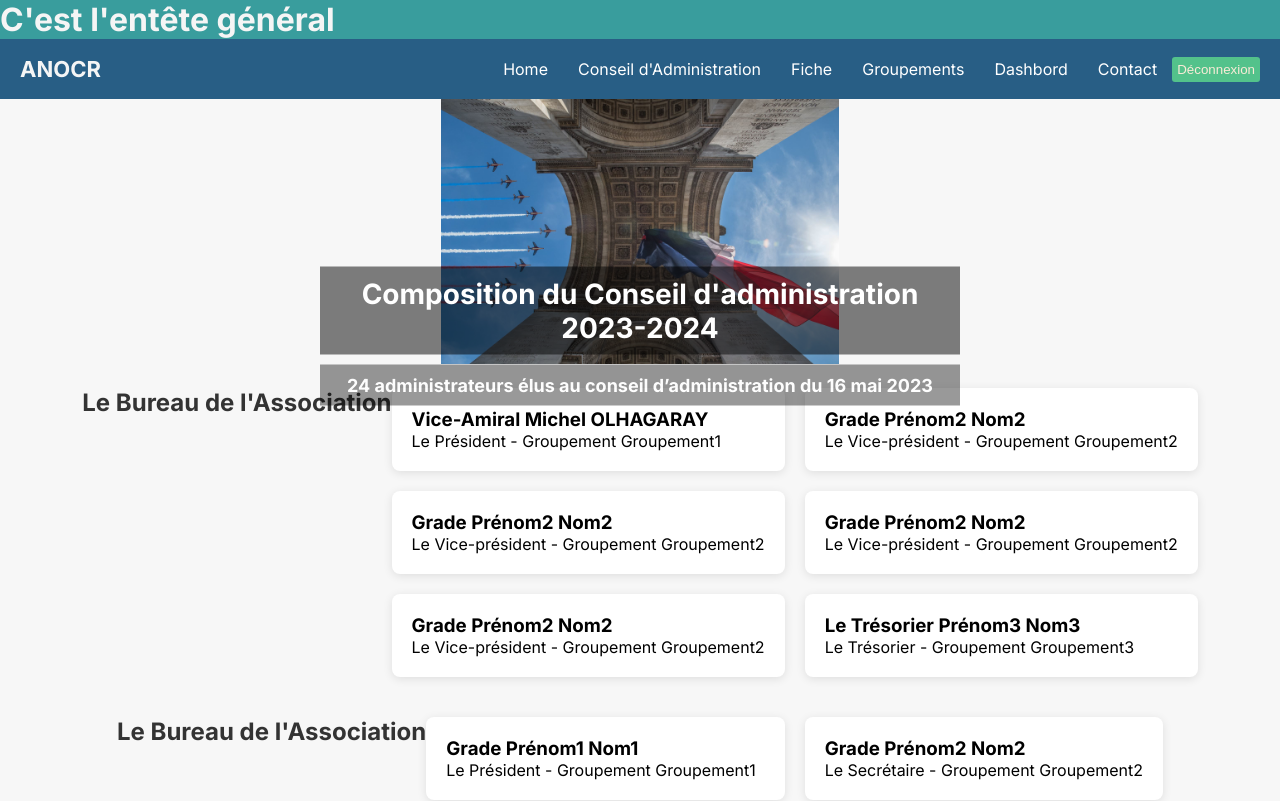
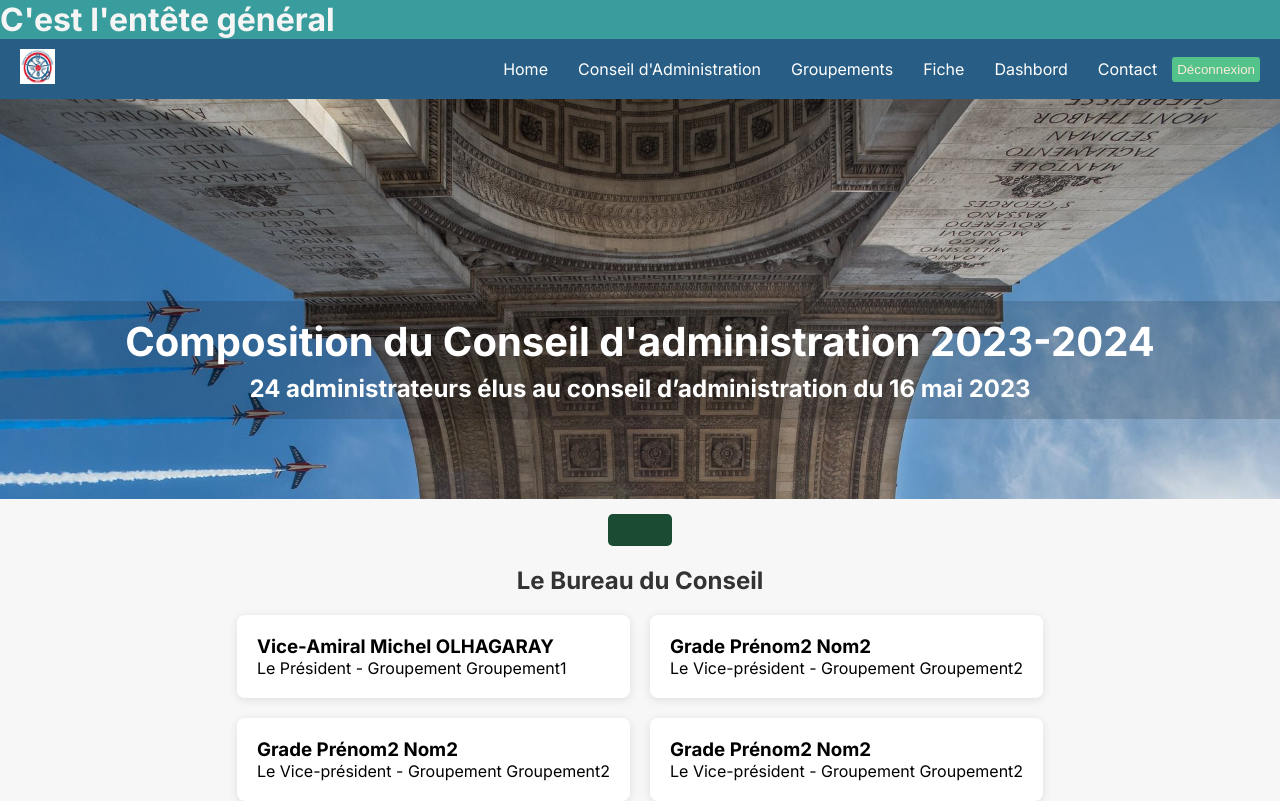
Before and after one commit to Natalina933/annuaire, a Next.js app: page /conseil in a window 1280 px wide. Shown: the top 801 px of the page. Built offline with nearby package versions, Linux system fonts and the light colour scheme.

Commit message:
correction conseil banner datas

```diff
--- a/src/app/conseil/page.jsx
+++ b/src/app/conseil/page.jsx
@@ -1,58 +1,35 @@
 "use client"
 import React, { useRef } from 'react';
 import styles from './page.module.css';
-import Image from 'next/image';
 import Button from '@/components/button/Button';
 import ReactToPrint from 'react-to-print';
-import Header from "public/image/arc.jpg";
 import ConseilList from '@/components/list/ConseilList';
-
+import BureauData from "../datas/ListBureau.json";
+import MembersData from '../datas/ListMembers.json';
+import Banner from '@/components/banner/Banner';
+import { AiOutlinePrinter } from 'react-icons/ai';
 
 const Conseil = () => {
   const componentRef = useRef(null);
 
-  const BureauData = [
-    { poste: "Le Président", grade: "Vice-Amiral", prenom: "Michel", nom: "OLHAGARAY", groupement: "Groupement1" },
-    { poste: "Le Vice-président", grade: "Grade", prenom: "Prénom2", nom: "Nom2", groupement: "Groupement2" },
-    { poste: "Le Vice-président", grade: "Grade", prenom: "Prénom2", nom: "Nom2", groupement: "Groupement2" },
-    { poste: "Le Vice-président", grade: "Grade", prenom: "Prénom2", nom: "Nom2", groupement: "Groupement2" },
-    { poste: "Le Vice-président", grade: "Grade", prenom: "Prénom2", nom: "Nom2", groupement: "Groupement2" },
-    { poste: "Le Trésorier", grade: "Le Trésorier", prenom: "Prénom3", nom: "Nom3", groupement: "Groupement3" },
-
-
-
-  ];
-
-  const BoardMembers = [
-    { poste: "Le Président", grade: "Grade", prenom: "Prénom1", nom: "Nom1", groupement: "Groupement1" },
-    { poste: "Le Secrétaire", grade: "Grade", prenom: "Prénom2", nom: "Nom2", groupement: "Groupement2" },
-    { poste: "Le Trésorier", grade: "Grade", prenom: "Prénom3", nom: "Nom3", groupement: "Groupement3" },
-  ];
-
   return (
     <main className={styles.container} ref={componentRef}>
-      <header>
-        <Image src={Header} className={styles.img} alt='Image header' />
-        <div className={styles.imgText}>
-          <h1>Composition du Conseil d'administration 2023-2024</h1>
-          <h2>24 administrateurs élus au conseil d’administration du 16 mai 2023</h2>
-        </div>
-      </header>
-      <ConseilList members={BureauData} />
-
-      <ConseilList members={BoardMembers} />
-
+      <Banner />
       <section className={styles.button}>
-        <ReactToPrint
+      <ReactToPrint
           trigger={() => (
-            <Button
-              url="/"
-              text="Imprimer/Télécharger"
-            />
+            <Button url="/">
+              <AiOutlinePrinter className={styles.printIcon}/>
+            </Button>
           )}
           content={() => componentRef.current}
         />
       </section>
+      <ConseilList title="Le Bureau du Conseil" members={BureauData} />
+
+      <ConseilList title="Les Membres du Conseil" members={MembersData} />
+
+
     </main>
   );
 };
--- a/src/app/conseil/page.module.css
+++ b/src/app/conseil/page.module.css
@@ -18,12 +18,13 @@
 .item li {
   color: black;
 }
-/* .header {
+
+.header {
   position: relative;
   height: 265px;
   width: 100%;
   overflow: hidden;
-} */
+}
 
 .img {
   width: 100%;
@@ -33,23 +34,18 @@
 
 .imgText {
   position: absolute;
-  top: 42%;
+  top: 50%;
   left: 50%;
   transform: translate(-50%, -50%);
   text-align: center;
   color: white;
+  background-color: rgba(0, 0, 0, 0.5);
+  padding: 10px 20px;
 }
 
 .imgText h1 {
   font-size: 28px;
   margin-bottom: 10px;
-
-}
-
-.imgText h1,
-.imgText h2 {
-  background-color: rgba(0, 0, 0, 0.5);
-  padding: 10px 20px;
 }
 
 .imgText h2 {
@@ -80,37 +76,17 @@
 .list p {
   margin: 5px 0;
 }
-
-/* .button {
-  display: flex;
-  justify-content: center;
-  margin-top: 20px;
+.printIcon {
+  font-size: 20px;
+  color: whitesmoke;
 }
-
-.button button {
-  background-color: #007bff;
-  color: white;
-  border: none;
-  padding: 10px 20px;
-  border-radius: 5px;
-  cursor: pointer;
-  transition: background-color 0.3s ease-in-out;
-}
-
-.button button:hover {
-  background-color: #0056b3;
-} */
-
-
-/* Media query  */
+/* Media query */
 @media (max-width: 768px) {
   .imgText h1 {
     font-size: 20px;
-    /* Taille du texte réduite */
   }
 
   .imgText h2 {
     font-size: 16px;
-    /* Taille du texte réduite */
   }
 }
--- /dev/null
+++ b/src/app/datas/ListBureau.json
@@ -0,0 +1,8 @@
+[
+    { "cat": "Membres du Bureau", "poste": "Le Président", "grade": "Vice-Amiral", "prenom": "Michel", "nom": "OLHAGARAY", "groupement": "Groupement1" },
+    { "cat": "Membres du Bureau", "poste": "Le Vice-président", "grade": "Grade", "prenom": "Prénom2", "nom": "Nom2", "groupement": "Groupement2" },
+    { "cat": "Membres du Bureau", "poste": "Le Vice-président", "grade": "Grade", "prenom": "Prénom2", "nom": "Nom2", "groupement": "Groupement2" },
+    { "cat": "Membres du Bureau", "poste": "Le Vice-président", "grade": "Grade", "prenom": "Prénom2", "nom": "Nom2", "groupement": "Groupement2" },
+    { "cat": "Membres du Bureau", "poste": "Le Vice-président", "grade": "Grade", "prenom": "Prénom2", "nom": "Nom2", "groupement": "Groupement2" },
+    { "cat": "Membres du Bureau", "poste": "Le Trésorier", "grade": "Le Trésorier", "prenom": "Prénom3", "nom": "Nom3", "groupement": "Groupement3" }
+]
--- /dev/null
+++ b/src/app/datas/ListMembers.json
@@ -0,0 +1,5 @@
+[
+    { "cat": "Membres du Conseil", "poste": "Président du grt", "groupement": "Corrèze Haute-Vienne", "grade": "Capitaine", "prenom": "Jean-Yves", "nom": "ALIX"  },
+    { "cat": "Membres du Conseil", "poste": "Le Secrétaire", "groupement": "Corrèze Haute-Vienne", "grade": "Capitaine", "prenom": "Jean-Yves", "nom": "ALIX"  },
+    { "cat": "Membres du Conseil", "poste": "Le Trésorier", "groupement": "Corrèze Haute-Vienne", "grade": "Capitaine", "prenom": "Jean-Yves", "nom": "ALIX"  }
+  ]
--- /dev/null
+++ b/src/app/datas/MenuNavbar.json
@@ -0,0 +1,43 @@
+[
+    {
+        "id": 1,
+        "title": "Home",
+        "url": "/",
+        "icon": "FaHome"
+    },
+    {
+        "id": 2,
+        "title": "Conseil d'Administration",
+        "url": "/conseil",
+        "icon": "FaUsers"
+
+    },
+    {
+        "id": 3,
+        "title": "Groupements",
+        "url": "/groupements",
+        "icon": "FaListAlt"
+
+    }, {
+        "id": 4,
+        "title": "Fiche",
+        "url": "/fiche",
+        "icon": "FaAddressCard"
+
+    },
+
+    {
+        "id": 5,
+        "title": "Dashbord",
+        "url": "/dashboard",
+        "icon": "FaChartBar"
+
+    },
+    {
+        "id": 6,
+        "title": "Contact",
+        "url": "/FaEnvelopeOpenText",
+        "icon": "FaEnvelopeOpenText"
+
+    }
+]
--- /dev/null
+++ b/src/components/banner/Banner.jsx
@@ -0,0 +1,19 @@
+import React from 'react'
+import styles from "./banner.module.css"
+import Header from "public/image/arc.jpg";
+import Image from 'next/image';
+
+
+const Banner = () => {
+    return (
+        <header className={styles.banner}>
+            <Image src={Header} className={styles.img} alt='Image header' />
+            <div className={styles.imgText}>
+                <h1>Composition du Conseil d'administration 2023-2024</h1>
+                <h2>24 administrateurs élus au conseil d’administration du 16 mai 2023</h2>
+            </div>
+        </header>
+    );
+}
+
+export default Banner;
--- /dev/null
+++ b/src/components/banner/banner.module.css
@@ -0,0 +1,64 @@
+/* Mobile First */
+.banner {
+    position: relative;
+    max-height: 400px;
+    overflow: hidden;
+}
+
+.img {
+    width: 100%;
+    height: auto;
+    object-fit: cover;
+}
+
+.imgText {
+    background-color: rgba(0, 0, 0, 0.15);
+    position: absolute;
+    bottom: 10%;
+    left: 50%;
+    transform: translateX(-50%);
+    text-align: center;
+    color: white;
+    width: 100%;
+    padding: 1rem;
+}
+
+.imgText h1 {
+    font-size: 1.8rem;
+    margin-bottom: 0.5rem;
+}
+
+.imgText h2 {
+    font-size: 1.2rem;
+    margin: 0;
+}
+
+/* Tablet */
+@media (min-width: 768px) {
+    .imgText {
+        bottom: 15%;
+    }
+
+    .imgText h1 {
+        font-size: 2rem;
+    }
+
+    .imgText h2 {
+        font-size: 1.3rem;
+    }
+}
+
+/* Écran */
+@media (min-width: 1024px) {
+    .imgText {
+        bottom: 20%;
+    }
+
+    .imgText h1 {
+        font-size: 2.5rem;
+    }
+
+    .imgText h2 {
+        font-size: 1.5rem;
+    }
+}
--- a/src/components/list/ConseilList.jsx
+++ b/src/components/list/ConseilList.jsx
@@ -1,10 +1,10 @@
 import React from 'react';
 import styles from './conseilList.module.css';
 
-function ConseilList({ members }) {
+function ConseilList({ members, title }) {
     return (
         <div className={styles.container}>
-            <h1 className={styles.title}>Le Bureau de l'Association</h1>
+            <h1 className={styles.title}>{title}</h1>
             <ul className={styles.list}>
                 {members.map((person, index) => (
                     <li key={index} className={styles.listItem}>
@@ -17,6 +17,7 @@ function ConseilList({ members }) {
                     </li>
                 ))}
             </ul>
+
         </div>
     );
 }
--- a/src/components/list/conseilList.module.css
+++ b/src/components/list/conseilList.module.css
@@ -58,3 +58,11 @@
         margin: 0;
     }
 }
+
+@media (min-width:900px) {
+    .container{
+        align-items: center;
+        flex-wrap: wrap;
+        flex-direction: column;
+    }
+}
--- a/src/components/navbar/Navbar.jsx
+++ b/src/components/navbar/Navbar.jsx
@@ -1,53 +1,19 @@
 "use client"
-
 import Link from "next/link";
 import React, { useState, useEffect } from "react";
 import styles from "./navbar.module.css";
-import { FaHome, FaAddressCard, FaUsers, FaListAlt, FaChartBar, FaEnvelopeOpenText } from "react-icons/fa";
+import Image from "next/image";
+import { FaHome, FaUsers, FaListAlt, FaAddressCard, FaChartBar, FaEnvelopeOpenText } from 'react-icons/fa';
+import MenuNavbar from "@/app/datas/MenuNavbar";
 
-const links = [
-    {
-        id: 1,
-        title: "Home",
-        url: "/",
-        icon: <FaHome />,
-    },
-    {
-        id: 2,
-        title: "Conseil d'Administration",
-        url: "/conseil",
-        icon: <FaUsers />,
-
-    },
-    {
-        id: 3,
-        title: "Fiche",
-        url: "/fiche",
-        icon: <FaAddressCard />,
-
-    },
-    {
-        id: 4,
-        title: "Groupements",
-        url: "/groupements",
-        icon: <FaListAlt />,
-
-    },
-    {
-        id: 5,
-        title: "Dashbord",
-        url: "/dashboard",
-        icon: <FaChartBar />,
-
-    },
-    {
-        id: 6,
-        title: "Contact",
-        url: "/FaEnvelopeOpenText",
-        icon: <FaEnvelopeOpenText />
-
-    },
-];
+const iconComponents = {
+    FaHome,
+    FaUsers,
+    FaListAlt,
+    FaAddressCard,
+    FaChartBar,
+    FaEnvelopeOpenText
+};
 const Navbar = () => {
     const [deviceType, setDeviceType] = useState("desktop");
 
@@ -71,17 +37,16 @@ const Navbar = () => {
         };
     }, []);
 
+    const renderLinks = () => (
+        <section className={`${styles.links} ${styles[deviceType]}`}>
+            {MenuNavbar.map((link) => {
+                const IconComponent = iconComponents[link.icon]; // Récupère le composant d'icône correspondant
                 return (
-        <nav className={`${styles.container} ${styles[deviceType]}`}>
-            <Link href="/" className={styles.logo}>
-                ANOCR
+                    <Link key={link.id} href={link.url} className={styles.link}>
+                        {deviceType === "desktop" ? link.title : <IconComponent />}
                     </Link>
-            <section className={`${styles.links} ${styles[deviceType]}`}>
-                {links.map((link) => (
-                    <Link key={link.id} href={link.url} className={styles.link}>
-                        {deviceType === "desktop" ? link.title : link.icon}
-                    </Link>
-                ))}
+                );
+            })}
             <button
                 className={styles.logout}
                 onClick={() => {
@@ -91,6 +56,14 @@ const Navbar = () => {
                 Déconnexion
             </button>
         </section>
+    );
+
+    return (
+        <nav className={`${styles.container} ${styles[deviceType]}`}>
+            <Link href="/" className={styles.logo}>
+                <Image src="/logo.jpg" width={35} height={35} alt="logo" />
+            </Link>
+            {renderLinks()}
         </nav>
     );
 };
```
Lines whose indentation alone changed are shown as unchanged.
